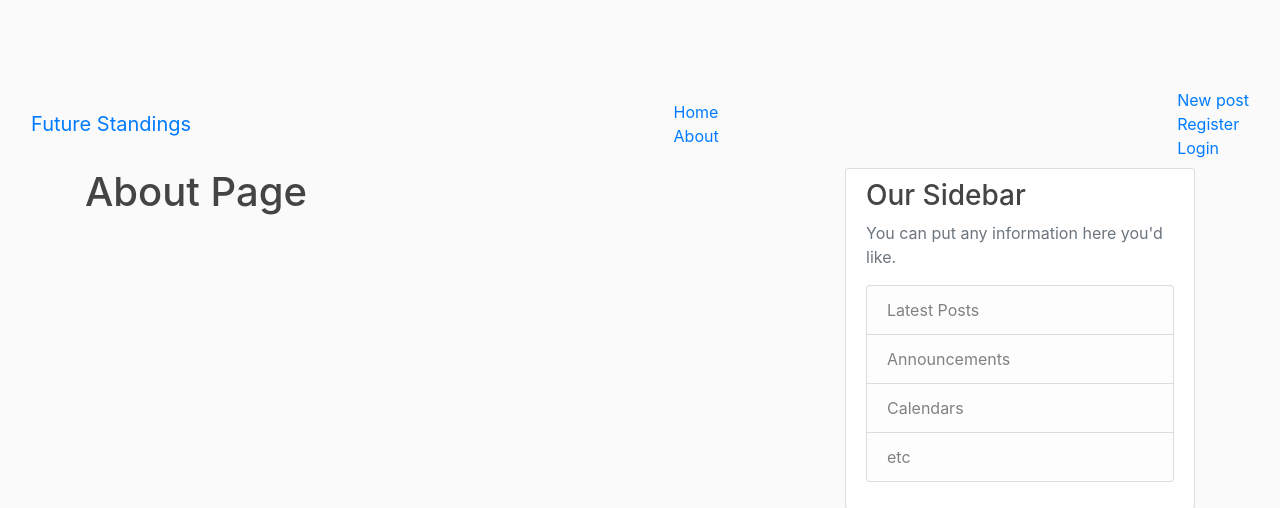
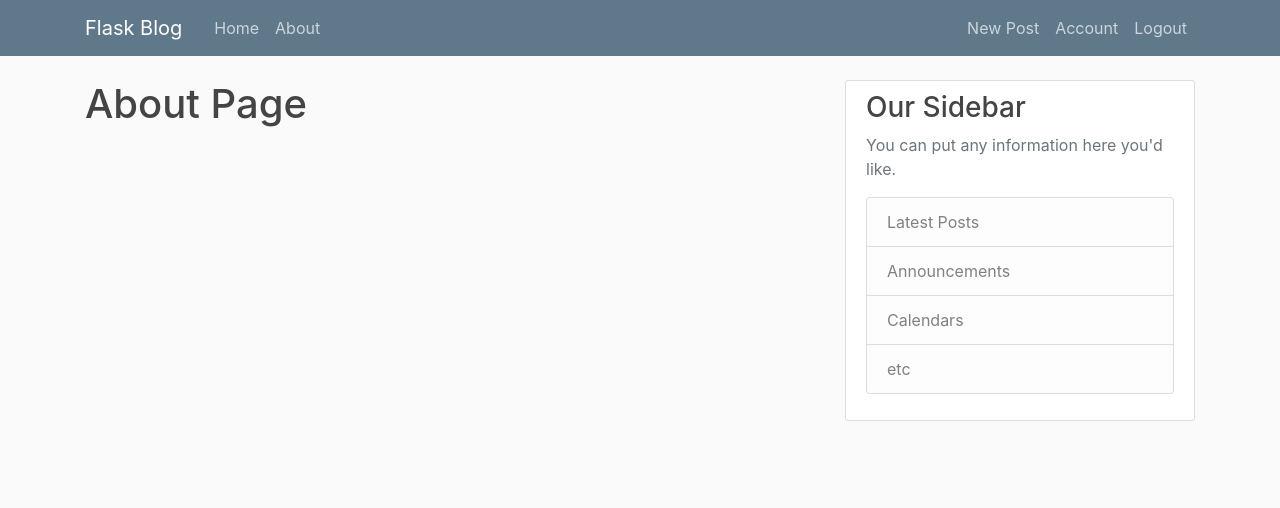
Before and after one commit to ricardoariasalazar/futurestandings, a Flask app: page /about in a window 1280 px wide. Shown: the top 508 px of the page. Run offline with Flask 2, Linux system fonts and the light colour scheme; the visitor is signed in with stand-in values (Sample User, id 1); parts of the project's set-up code (start-up, migrations or seed data) failed here and were passed over; some libraries are stand-ins or nearby versions.

Commit message:
Update navbar

```diff
--- a/website/templates/layout.html
+++ b/website/templates/layout.html
@@ -20,25 +20,33 @@
 </head>
 <body>
     <header class="site-header">
-      <nav class="navbar navbar-inverse">
-        <div class="container-fluid">
-          <div class="navbar-header">
-            <a class="navbar-brand mr-4" href="/">Future Standings</a>
+      <nav class="navbar navbar-expand-md navbar-dark bg-steel fixed-top">
+        <!-- Navbar Left Side -->
+        <div class="container">
+          <a class="navbar-brand mr-4" href="/">Flask Blog</a> <!-- Title of the website -->
+          <button class="navbar-toggler" type="button" data-toggle="collapse" data-target="#navbarToggle" aria-controls="navbarToggle" aria-expanded="false" aria-label="Toggle navigation">
+            <span class="navbar-toggler-icon"></span>
+          </button>
+          <div class="collapse navbar-collapse" id="navbarToggle">
+            <div class="navbar-nav mr-auto">
+              <a class="nav-item nav-link" href="{{ url_for('main.home') }}">Home</a> <!-- Link to home page -->
+              <a class="nav-item nav-link" href="{{ url_for('main.about') }}">About</a> <!-- Link to about page -->
+            </div>
+
+            <!-- Navbar Right Side -->
+            <div class="navbar-nav">
+              <!-- If there is an user in session -->
+              {% if current_user.is_authenticated %}
+              <a class="nav-item nav-link" href="{{ url_for('posts.new_post') }}">New Post</a> <!-- Option to access the account -->
+                <a class="nav-item nav-link" href="{{ url_for('users.account') }}">Account</a> <!-- Option to access the account -->
+                <a class="nav-item nav-link" href="{{ url_for('users.logout') }}">Logout</a> <!-- Option to logout -->
+              {% else %}
+                <a class="nav-item nav-link" href="{{ url_for('users.login') }}">Login</a> <!-- Option to login -->
+                <a class="nav-item nav-link" href="{{ url_for('users.register') }}">Register</a> <!-- Option to register -->
+              {% endif %}
+
+            </div>
           </div>
-          <ul class="nav navbar-nav">
-            <li class="active"><a href="{{ url_for('main.home') }}">Home</a></li>
-            <li><a href="{{ url_for('main.about') }}">About</a></li>
-          </ul>
-          <ul class="nav navbar-nav navbar-right">
-            {% if current_user.is_authenticated %}
-              <li><a href="{{ url_for('posts.new_post') }}"><span class="	glyphicon glyphicon-edit"></span> New post</a></li>
-              <li><a href="{{ url_for('users.register') }}"><span class="glyphicon glyphicon-user"></span> Register</a></li>
-              <li><a href="{{ url_for('users.login') }}"><span class="glyphicon glyphicon-log-in"></span> Login</a></li>
-            {% else %}
-              <li><a href="{{ url_for('users.register') }}"><span class="glyphicon glyphicon-user"></span> Register</a></li>
-              <li><a href="{{ url_for('users.login') }}"><span class="glyphicon glyphicon-log-in"></span> Login</a></li>
-            {% endif %}
-          </ul>
         </div>
       </nav>
     </header>
```
